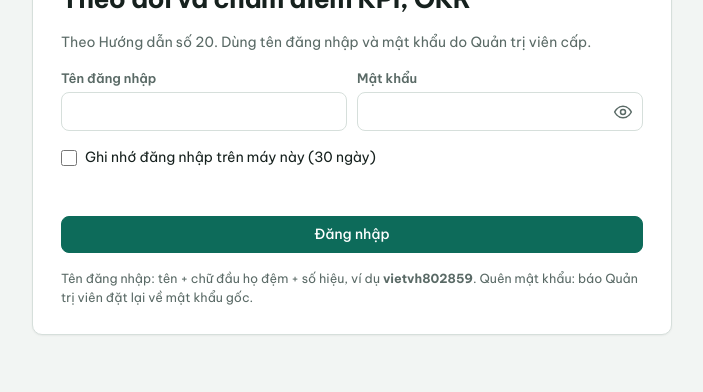
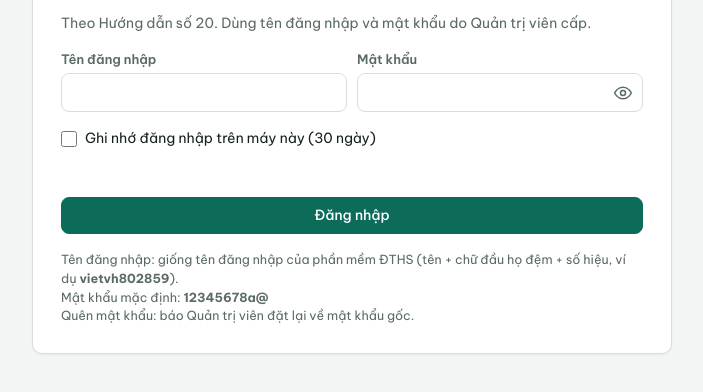
Before and after one commit to kpiokrkl/kpi-okr, a plain HTML site: page index.html in a window 1280 px wide. Shown: the part 256-648 px from the top of the page, without its empty margins (288-991 px from the left). Drawn offline with Linux system fonts and the light colour scheme.

Commit message:
Ghi chu dang nhap: ten DTHS, mat khau mac dinh

```diff
--- a/index.html
+++ b/index.html
@@ -753,7 +753,7 @@ function loginView(){
     <label class="remember"><input type="checkbox" id="lg-rem" ${S.remember?'checked':''}> Ghi nhớ đăng nhập trên máy này (30 ngày)</label>
     <div class="err">${esc(S.loginErr)}</div>
     <button class="btn pri" type="submit" ${S.loginBusy?'disabled':''}>${S.loginBusy?'Đang đăng nhập…':'Đăng nhập'}</button>
-    <p class="sub">Tên đăng nhập: tên + chữ đầu họ đệm + số hiệu, ví dụ <b>vietvh802859</b>. Quên mật khẩu: báo Quản trị viên đặt lại về mật khẩu gốc.</p>
+    <p class="sub">Tên đăng nhập: giống tên đăng nhập của phần mềm ĐTHS (tên + chữ đầu họ đệm + số hiệu, ví dụ <b>vietvh802859</b>).<br>Mật khẩu mặc định: <b>12345678a@</b><br>Quên mật khẩu: báo Quản trị viên đặt lại về mật khẩu gốc.</p>
   </form></div>`;
 }
 const ICON={
```
